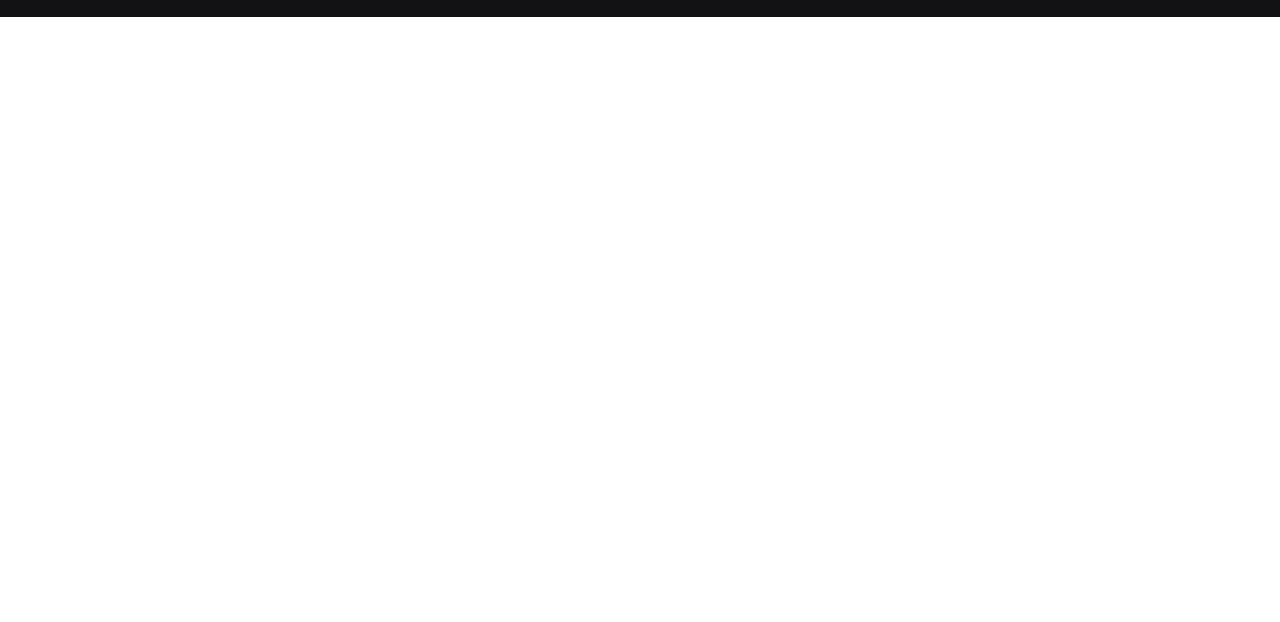
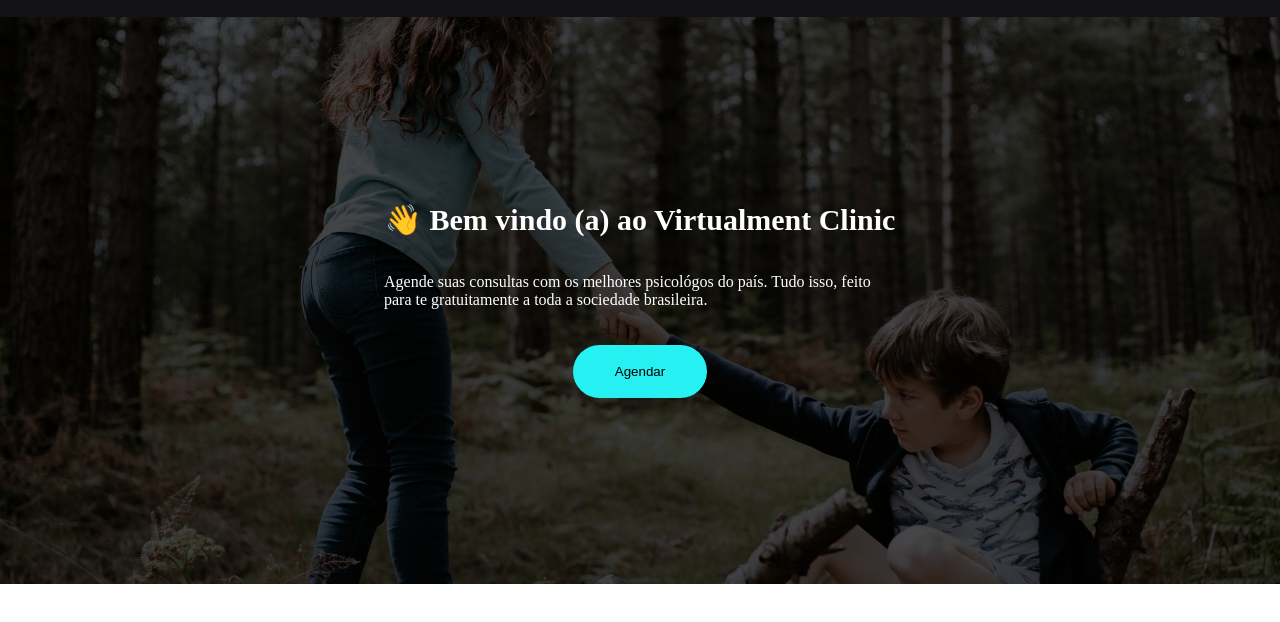
Before and after one commit to lucas-bogos/virtualment-clinic, a website: page public/pages/main.html in a window 1280 px wide. Shown: the part 52-674 px from the top of the page. Drawn offline with Linux system fonts and the light colour scheme.

Commit message:
cria a billhead section

```diff
--- a/public/pages/main.html
+++ b/public/pages/main.html
@@ -45,7 +45,17 @@
     </div>
   </header>
   <main>
-    <section class="billhead"></section>
+    <section class="billhead">
+      <div class="billhead__header">
+        <h1>👋 Bem vindo (a) ao Virtualment Clinic</h1><br><br>
+        <p>Agende suas consultas com os melhores psicológos do país. Tudo  isso, feito para te gratuitamente a toda a sociedade brasileira.</p><br><br>
+        <a href="http://127.0.0.1/login">
+          <center><button class="billhead__header__button">
+            Agendar
+          </button></center>
+        </a>
+      </div>
+    </section>
   </main>
   <footer></footer>
 </body>
--- a/public/styles/sass/_generic.scss
+++ b/public/styles/sass/_generic.scss
@@ -2,8 +2,3 @@
   margin: 0;
   padding: 0;
 }
-
-:root {
-  @include title-pattern();
-  @include text-pattern();
-}
--- a/public/styles/sass/_variables.scss
+++ b/public/styles/sass/_variables.scss
@@ -45,3 +45,5 @@ $header-size-menu-desktop: (
   'x': 100%,
   'y': 68.6px
 );
+
+$section-height: 567px;
--- /dev/null
+++ b/public/styles/sass/components/_buttons.scss
@@ -0,0 +1,15 @@
+// billhead section
+.billhead {
+  &__header {
+    &__button {
+      @include remove-select-appearance();
+      @include set-background-color('water-green-color');
+      width: 134.56px;
+      height: 52.83px;
+      left: 647.69px;
+      top: 377px;
+      border-radius: 30px;
+      cursor: pointer;
+    }
+  }
+}
--- a/public/styles/sass/index.scss
+++ b/public/styles/sass/index.scss
@@ -9,6 +9,7 @@
 
 // components das paginas
 @import './components/menu-bar';
+@import './components/buttons';
 
 // todas as sections de conteudo
 @import './sections/billhead';
--- a/public/styles/sass/sections/_billhead.scss
+++ b/public/styles/sass/sections/_billhead.scss
@@ -0,0 +1,24 @@
+.billhead {
+  @include flex-center;
+  @include set-text-color('white-color');
+  height: $section-height;
+
+  background:
+    linear-gradient(
+      rgba(0, 0, 0, 0.7),
+      rgba(0, 0, 0, 0.7)
+    ), url('../../../../assets/images/main-banner.jpg') no-repeat;
+    background-position: center;
+    background-size: cover;
+
+  h1 {
+    text-align: center;
+    font-size: 30px;
+  }
+
+  &__header {
+    top: 100px;
+    width: 40%;
+    height: auto;
+  }
+}
```
Also changed, not shown: assets/images/main-banner.jpg (added), public/styles/css/index.min.css.
